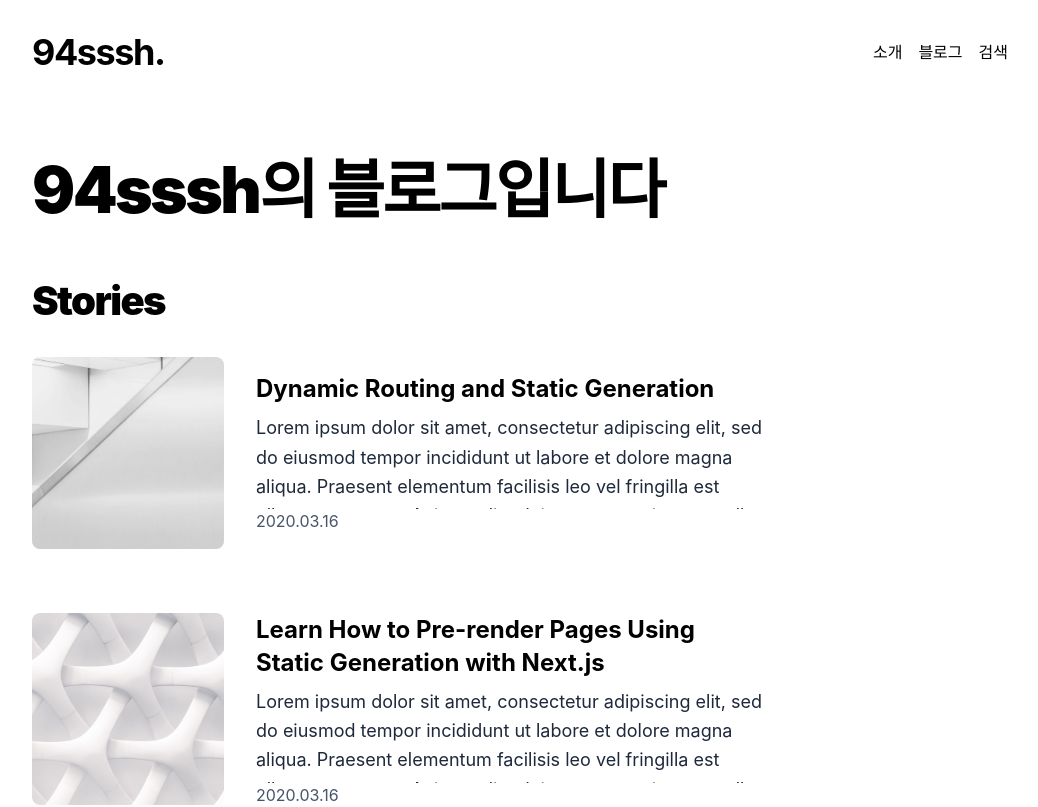
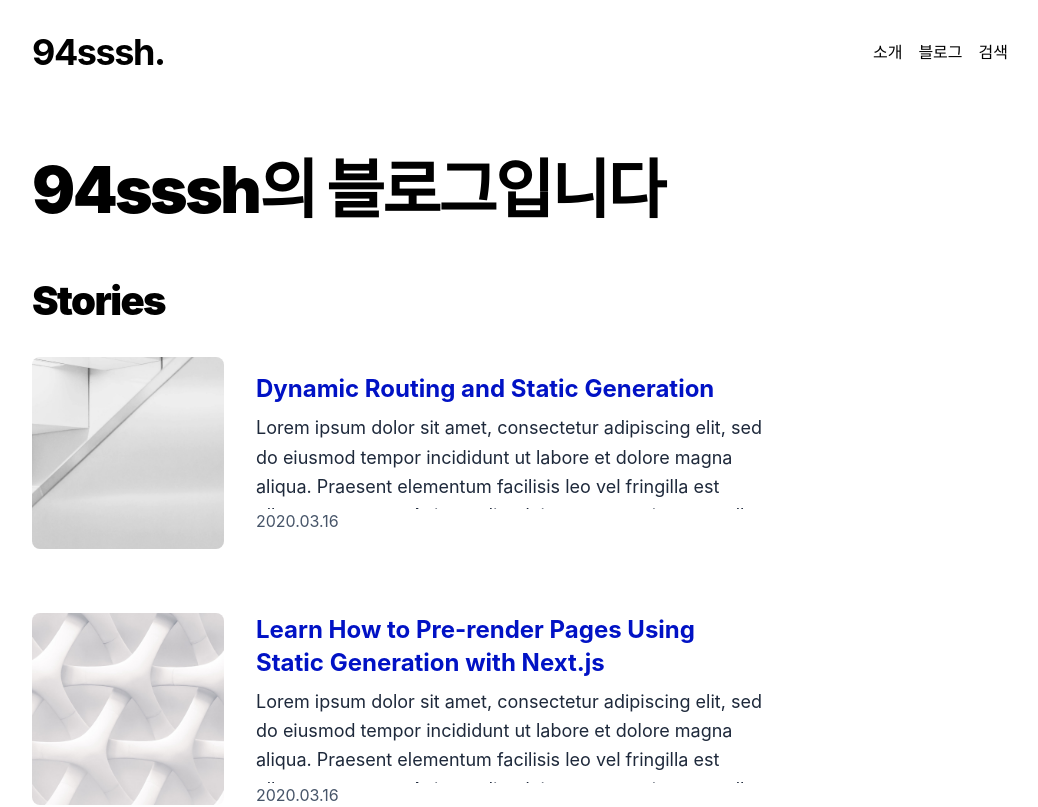
Before and after one commit to 94sssh/94sssh.tech, a Next.js app: page / in a window 1280 px wide. Shown: the top 807 px of the page, without its empty margins (116-1154 px from the left). Built offline with nearby package versions, Linux system fonts and the light colour scheme; a web font is replaced by a local one.

Commit message:
hover:underline 삭제

```diff
--- a/components/footer.tsx
+++ b/components/footer.tsx
@@ -7,7 +7,7 @@ const Footer = () => {
         <div className='py-8 flex lg:flex-row items-center justify-between'>
           <h3 className='text-2xl lg:text-3xl items-center font-bold tracking-tighter leading-tight lg:mb-0 lg:pr-4 lg:w-1/2'>94sssh TechBlog</h3>
           <div className='flex lg:flex-row justify-end items-center lg:pl-4'>
-            <a href={`https://github.com/94sssh`} className='mx-3 font-bold hover:underline'>
+            <a href={`https://github.com/94sssh`} className='mx-3 font-bold'>
               Visit GitHub
             </a>
           </div>
--- a/components/post-preview.tsx
+++ b/components/post-preview.tsx
@@ -18,7 +18,7 @@ const PostPreview = ({ title, coverImage, date, excerpt, slug }: Props) => {
       </div>
       <div className='flex flex-col justify-center ml-8 max-w-lg'>
         <h3 className='text-2xl font-bold leading-snug w-full mb-2'>
-          <Link as={`/posts/${slug}`} href='/posts/[slug]' className='hover:underline'>
+          <Link as={`/posts/${slug}`} href='/posts/[slug]' className='hover:text-blue-500 text-[#0112C5]'>
             {title}
           </Link>
         </h3>
```
